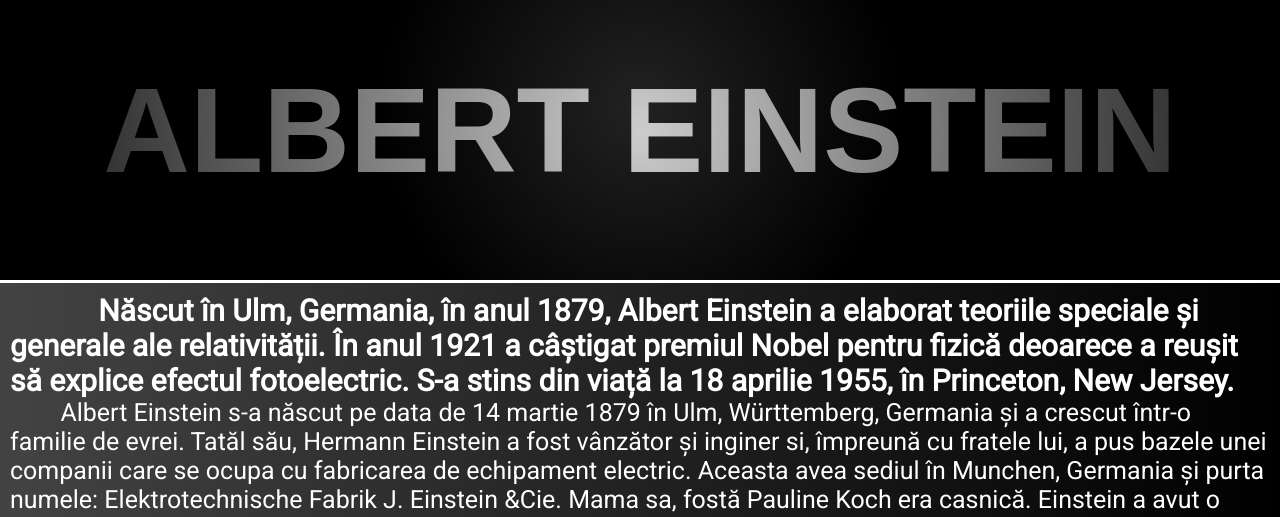
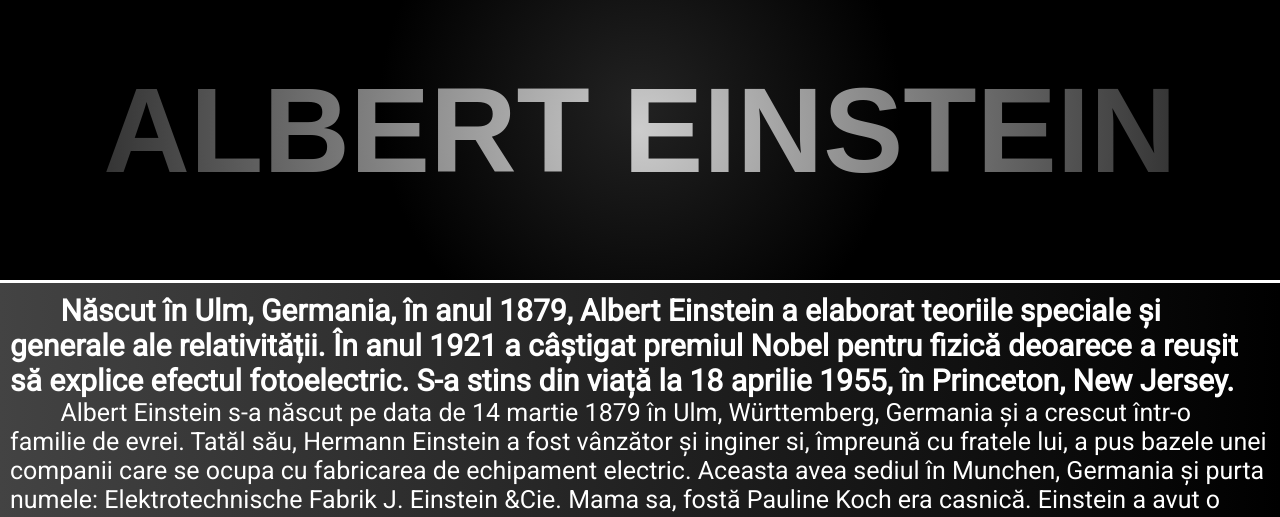
Before and after one commit to cristian121212/fizica, a plain HTML site: page index.html in a window 1280 px wide. Shown: the part 192-709 px from the top of the page. Drawn offline with Linux system fonts and the light colour scheme.

Commit message:
Update index.html

```diff
--- a/index.html
+++ b/index.html
@@ -209,7 +209,7 @@
     }
 
     .enunt {
-      margin-left: 7%;
+      margin-left: 4%;
       color: white;
     }
     .enunt-1 {
```
